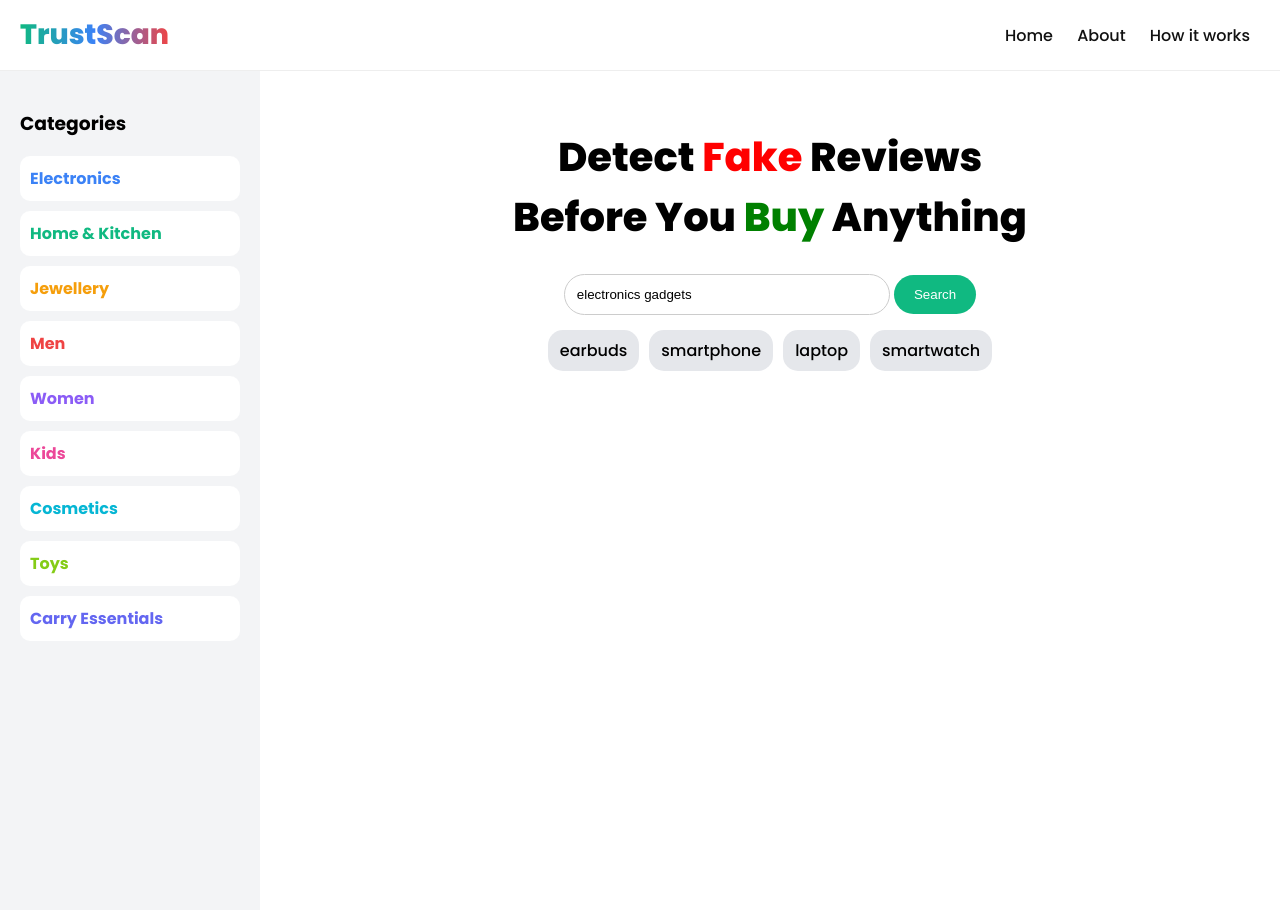
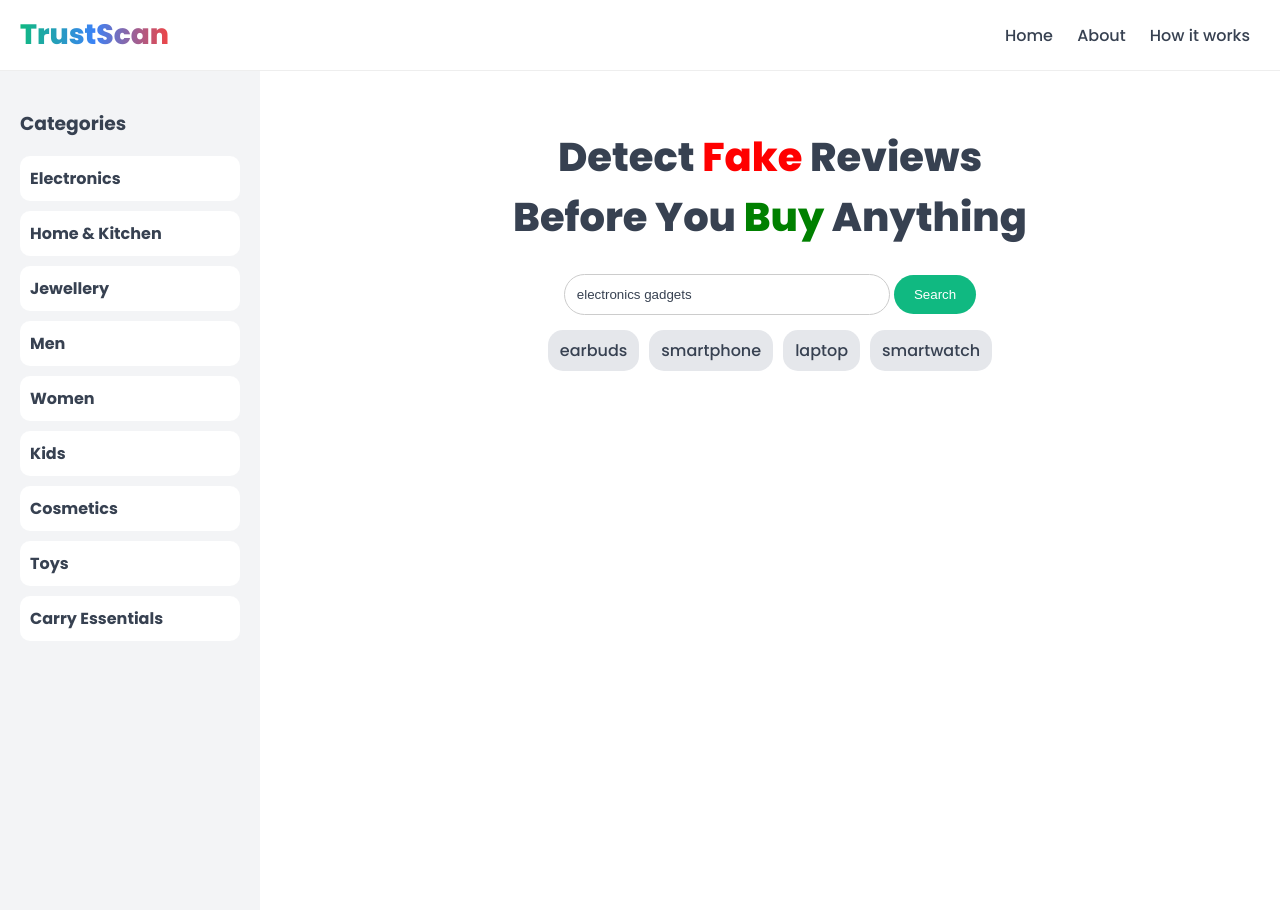
Before and after one commit to varshnik2024-blip/fake-review, a Flask app: page /?category=electronics in a window 1280 px wide. Run offline with Flask 3, Linux system fonts and the light colour scheme; data that the repository does not hold is empty.

Commit message:
UI update: uniform category color and dark grey text

```diff
--- a/templates/index.html
+++ b/templates/index.html
@@ -48,7 +48,7 @@ body {
     margin-left: 20px;
     cursor: pointer;
     text-decoration: none;
-    color: #111;
+    color: #374151; /* dark grey */
     font-weight: 500;
 }
 
@@ -61,7 +61,7 @@ body {
     margin-top: 70px;
 }
 
-/* CATEGORY BOX (WHITE ONLY) */
+/* CATEGORY BOX (ALL SAME) */
 .sidebar a {
     display: block;
     padding: 10px;
@@ -69,19 +69,9 @@ body {
     border-radius: 10px;
     text-decoration: none;
     background: white;
+    color: #374151; /* dark grey text */
     font-weight: 600;
 }
-
-/* 🎨 COLORFUL TEXT */
-.sidebar a:nth-child(2){color:#3b82f6;}
-.sidebar a:nth-child(3){color:#10b981;}
-.sidebar a:nth-child(4){color:#f59e0b;}
-.sidebar a:nth-child(5){color:#ef4444;}
-.sidebar a:nth-child(6){color:#8b5cf6;}
-.sidebar a:nth-child(7){color:#ec4899;}
-.sidebar a:nth-child(8){color:#06b6d4;}
-.sidebar a:nth-child(9){color:#84cc16;}
-.sidebar a:nth-child(10){color:#6366f1;}
 
 .sidebar a:hover {
     background: #e5e7eb;
@@ -101,6 +91,7 @@ body {
 .hero-title {
     font-size: 2.5rem;
     font-weight: 800;
+    color: #374151;
 }
 
 .fake { color: red; }
@@ -116,6 +107,7 @@ input {
     width: 300px;
     border-radius: 25px;
     border: 1px solid #ccc;
+    color: #374151;
 }
 
 button {
@@ -139,7 +131,7 @@ button {
     background: #e5e7eb;
     border-radius: 15px;
     text-decoration: none;
-    color: black;
+    color: #374151;
 }
 
 /* PRODUCTS */
@@ -154,6 +146,7 @@ button {
     padding: 15px;
     border-radius: 10px;
     text-align: center;
+    color: #374151;
 }
 
 img {
@@ -166,7 +159,7 @@ img {
     color: gold;
 }
 
-/* 🔴🟢 COLORS */
+/* FAKE / GENUINE */
 .fake-text { color: red; font-weight:600;}
 .real-text { color: green; font-weight:600;}
 
@@ -198,6 +191,7 @@ img {
     padding:25px;
     border-radius:12px;
     width:400px;
+    color:#374151;
 }
 </style>
 
@@ -237,7 +231,7 @@ function closeModal(){
 
 <!-- SIDEBAR -->
 <div class="sidebar">
-    <h3>Categories</h3>
+    <h3 style="color:#374151;">Categories</h3>
     <a href="/?category=electronics">Electronics</a>
     <a href="/?category=home">Home & Kitchen</a>
     <a href="/?category=jewellery">Jewellery</a>
@@ -271,7 +265,7 @@ function closeModal(){
 </div>
 
 {% if products %}
-<h2>Results for "{{ query }}"</h2>
+<h2 style="color:#374151;">Results for "{{ query }}"</h2>
 
 <div class="card-container">
     {% for p in products %}
```
